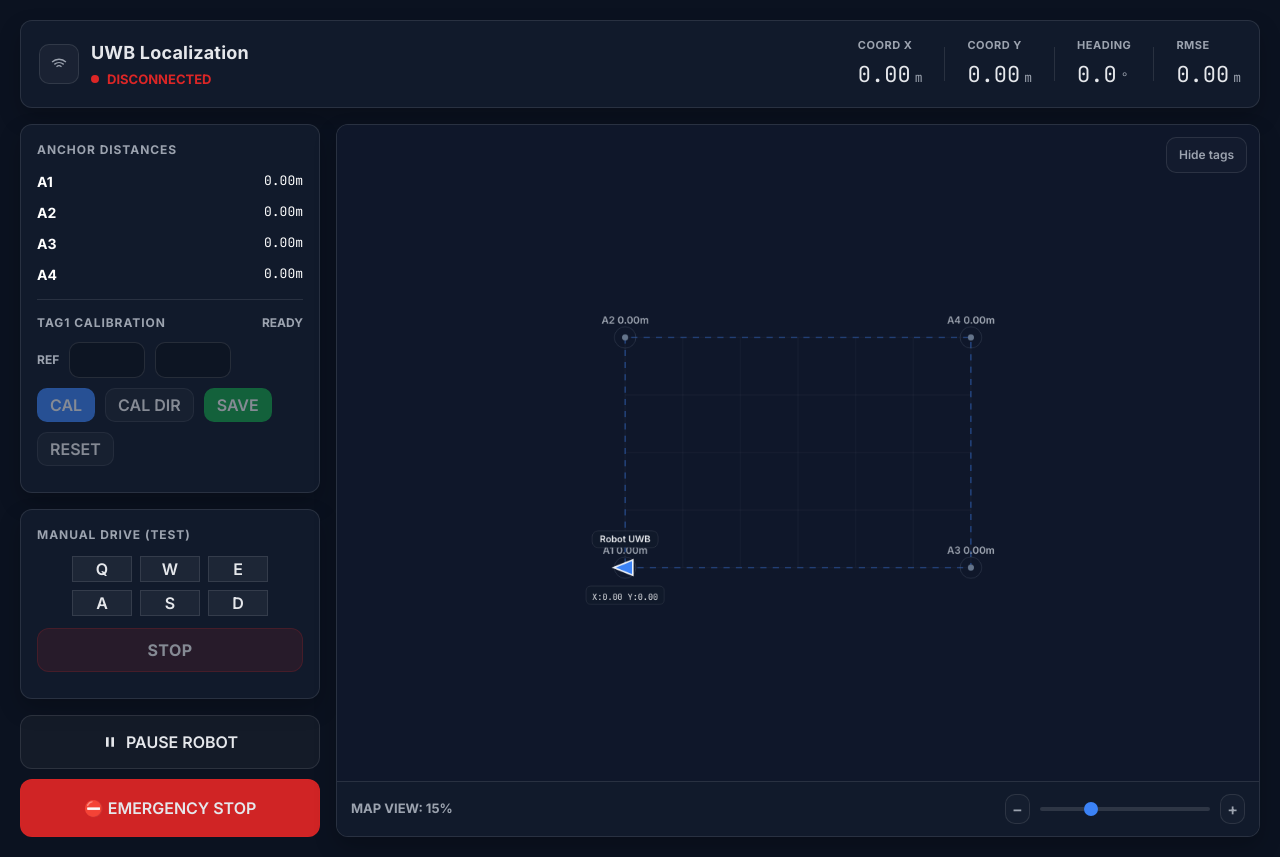
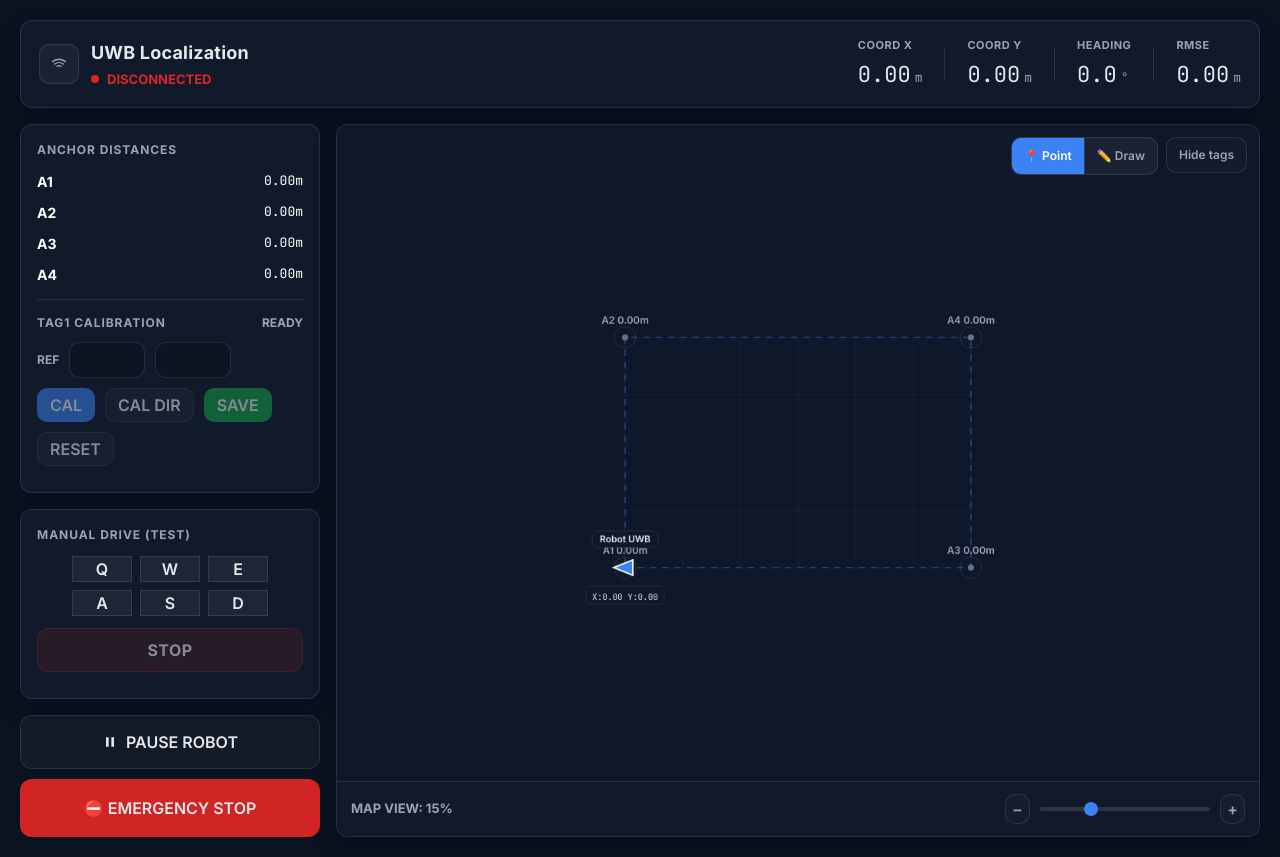
Before and after one commit to RobotUWB/Mobile-Robot-with-Ultra-Wideband-Localization, a React (Vite) app in the folder Robot Map Web/: page / in a window 1280 px wide. Built offline with nearby package versions, Linux system fonts and the light colour scheme; no server answers.

Commit message:
add funtion draw line route robot

```diff
--- a/Robot Map Web/src/App.jsx
+++ b/Robot Map Web/src/App.jsx
@@ -297,6 +297,7 @@ export default function App() {
   const [showTags, setShowTags] = useState(true);
   const [toast, setToast] = useState({ show: false, msg: "", type: "info" });
   const [navTarget, setNavTarget] = useState(null); // { x_m, y_m } — confirmed nav destination
+  const [clearPathTrigger, setClearPathTrigger] = useState(0); // Tell MapCanvas to clear drawn path
 
   /* --- Refs for Animation Loop --- */
   const anchorsRef = useRef(anchors);
@@ -818,6 +819,29 @@ export default function App() {
     }
   };
 
+  const handleRouteComplete = (pathPoints) => {
+    if (wsCmdRef.current && wsCmdRef.current.readyState === WebSocket.OPEN) {
+      if (pathPoints.length === 0) return;
+
+      // Limit to 50 points per user requirement
+      const limited = pathPoints.slice(0, 50);
+
+      // Map to x:y format
+      const pointStrings = limited.map(pt => `${pt.x_m.toFixed(2)}:${pt.y_m.toFixed(2)}`);
+      const cmdStr = `GOTO:${pointStrings.join(':')}`;
+
+      // Set target to the final destination point for the UI marker
+      const finalDest = limited[limited.length - 1];
+      setNavTarget({ x_m: finalDest.x_m, y_m: finalDest.y_m });
+
+      wsCmdRef.current.send(cmdStr);
+      showToast(`Started Route (${limited.length} points)`, "info");
+    } else {
+      showToast("Control WS not connected", "error");
+    }
+  };
+
+
   return (
     <>
       <GlobalStyles />
@@ -1016,7 +1040,12 @@ export default function App() {
                   <button
                     className="btn btnGhost"
                     style={{ height: 28, padding: "0 10px", borderRadius: 8, fontSize: 11 }}
-                    onClick={() => setNavTarget(null)}
+                    onClick={() => {
+                      setNavTarget(null);
+                      setClearPathTrigger(prev => prev + 1); // Tell MapCanvas to clear path
+                      sendDriveCmd("STOP"); // Stop robot if clearing active route
+                      showToast("Route Cleared", "info");
+                    }}
                   >
                     CLEAR
                   </button>
@@ -1096,7 +1125,9 @@ export default function App() {
             FIELD_W={FIELD_W}
             FIELD_H={FIELD_H}
             onMapClick={handleMapClick}
+            onRouteComplete={handleRouteComplete}
             navTarget={navTarget}
+            clearPathTrigger={clearPathTrigger}
           />
         </div>
       </div>
--- a/Robot Map Web/src/MapCanvas.jsx
+++ b/Robot Map Web/src/MapCanvas.jsx
@@ -15,13 +15,21 @@ const MapCanvas = ({
     FIELD_W,
     FIELD_H,
     onMapClick,
+    onRouteComplete,
     navTarget,
+    clearPathTrigger,
 }) => {
     const canvasRef = useRef(null);
     const mouseRef = useRef({ x: 0, y: 0, active: false });
 
-    // ✅ NEW: Target for Confirmation
+    // ✅ Target for Confirmation
     const [target, setTarget] = useState(null); // { x_m, y_m, px, py }
+
+    // ✅ Tools System
+    const [activeTool, setActiveTool] = useState("point"); // "point" | "draw"
+    const [drawPath, setDrawPath] = useState([]); // [{x_m, y_m}]
+    const drawPathRef = useRef([]); // Required for requestAnimationFrame closure
+    const isDrawingRef = useRef(false);
 
     // Refs for Animation Loop to avoid dependency staleness
     const scaleRef = useRef(scale);
@@ -40,6 +48,15 @@ const MapCanvas = ({
     useEffect(() => { poseRef.current = pose; }, [pose]);
     useEffect(() => { yawOffsetRef.current = yawOffset; }, [yawOffset]);
     useEffect(() => { navTargetRef.current = navTarget; }, [navTarget]);
+    useEffect(() => { drawPathRef.current = drawPath; }, [drawPath]);
+
+    // Clear path when requested by parent
+    useEffect(() => {
+        if (clearPathTrigger > 0) {
+            setDrawPath([]);
+            drawPathRef.current = [];
+        }
+    }, [clearPathTrigger]);
 
     /* --- Helper Functions (Lifted for Render usage) --- */
     const mmToPx = (mm, s) => mm * s;
@@ -266,6 +283,33 @@ const MapCanvas = ({
                 }
             }
 
+            // ✅ Route Drawing Path
+            const currentDrawPath = drawPathRef.current;
+            if (currentDrawPath.length > 0) {
+                ctx.save();
+                ctx.strokeStyle = "rgba(239, 68, 68, 0.8)"; // Red path
+                ctx.lineWidth = 4;
+                ctx.lineCap = "round";
+                ctx.lineJoin = "round";
+                ctx.beginPath();
+                for (let i = 0; i < currentDrawPath.length; i++) {
+                    const pt = toPx(currentDrawPath[i].x_m * 1000, currentDrawPath[i].y_m * 1000, cx, cy, s, bounds);
+                    if (i === 0) ctx.moveTo(pt.px, pt.py);
+                    else ctx.lineTo(pt.px, pt.py);
+                }
+                ctx.stroke();
+
+                // Draw dots at each captured point
+                ctx.fillStyle = "rgba(239, 68, 68, 1)";
+                for (let i = 0; i < currentDrawPath.length; i++) {
+                    const pt = toPx(currentDrawPath[i].x_m * 1000, currentDrawPath[i].y_m * 1000, cx, cy, s, bounds);
+                    ctx.beginPath();
+                    ctx.arc(pt.px, pt.py, 3, 0, Math.PI * 2);
+                    ctx.fill();
+                }
+                ctx.restore();
+            }
+
             // ✅ Navigation Target Marker
             const nt = navTargetRef.current;
             if (nt) {
@@ -391,6 +435,52 @@ const MapCanvas = ({
                     zIndex: 10,
                 }}
             >
+                <div style={{
+                    display: "flex",
+                    background: "rgba(255, 255, 255, 0.05)",
+                    border: "1px solid var(--border)",
+                    borderRadius: 10,
+                    overflow: "hidden"
+                }}>
+                    <button
+                        onClick={() => {
+                            setActiveTool("point");
+                            setDrawPath([]);
+                        }}
+                        style={{
+                            height: 36,
+                            padding: "0 12px",
+                            fontSize: 12,
+                            fontWeight: 600,
+                            border: "none",
+                            background: activeTool === "point" ? "var(--accent)" : "transparent",
+                            color: activeTool === "point" ? "#fff" : "var(--muted)",
+                            cursor: "pointer"
+                        }}
+                    >
+                        📍 Point
+                    </button>
+                    <button
+                        onClick={() => {
+                            setActiveTool("draw");
+                            setTarget(null);
+                        }}
+                        style={{
+                            height: 36,
+                            padding: "0 12px",
+                            fontSize: 12,
+                            fontWeight: 600,
+                            border: "none",
+                            borderLeft: "1px solid var(--border)",
+                            background: activeTool === "draw" ? "rgba(239, 68, 68, 0.5)" : "transparent",
+                            color: activeTool === "draw" ? "#fff" : "var(--muted)",
+                            cursor: "pointer"
+                        }}
+                    >
+                        ✏️ Draw
+                    </button>
+                </div>
+
                 <button
                     onClick={() => setShowTags(!showTags)}
                     className="btn btnGhost"
@@ -453,12 +543,17 @@ const MapCanvas = ({
 
                         const mmX = (x - cx) / s + midX;
                         const mmY = midY - (y - cy) / s;
+                        const x_m = mmX / 1000;
+                        const y_m = mmY / 1000;
 
-                        // Set Target for Confirmation
-                        setTarget({
-                            x_m: mmX / 1000,
-                            y_m: mmY / 1000
-                        });
+                        if (activeTool === "point") {
+                            // Set Target for Confirmation
+                            setTarget({ x_m, y_m });
+                        } else if (activeTool === "draw") {
+                            // Start drawing a route
+                            isDrawingRef.current = true;
+                            setDrawPath([{ x_m, y_m }]);
+                        }
                     }}
                     onPointerMove={(e) => {
                         const cvs = canvasRef.current;
@@ -474,14 +569,64 @@ const MapCanvas = ({
                             rW = rect.width; rH = rW / cvsAR;
                             oX = 0; oY = (rect.height - rH) / 2;
                         }
-                        mouseRef.current = {
-                            x: ((e.clientX - rect.left - oX) / rW) * cvs.width,
-                            y: ((e.clientY - rect.top - oY) / rH) * cvs.height,
-                            active: true,
-                        };
+
+                        const pointerX = ((e.clientX - rect.left - oX) / rW) * cvs.width;
+                        const pointerY = ((e.clientY - rect.top - oY) / rH) * cvs.height;
+
+                        mouseRef.current = { x: pointerX, y: pointerY, active: true };
+
+                        if (activeTool === "draw" && isDrawingRef.current) {
+                            // Inverse Calculation
+                            const cx = cvs.width / 2;
+                            const cy = cvs.height / 2;
+                            const s = scaleRef.current;
+                            const bounds = getBoundsFromAnchors(anchorsRef.current);
+                            const midX = (bounds.minX + bounds.maxX) / 2;
+                            const midY = (bounds.minY + bounds.maxY) / 2;
+
+                            const mmX = (pointerX - cx) / s + midX;
+                            const mmY = midY - (pointerY - cy) / s;
+                            const cur_x = mmX / 1000;
+                            const cur_y = mmY / 1000;
+
+                            setDrawPath(prev => {
+                                if (prev.length === 0) {
+                                    return [{ x_m: cur_x, y_m: cur_y }];
+                                }
+                                const last = prev[prev.length - 1];
+                                // Add point if moved at least 0.2 meters
+                                const dist = Math.hypot(cur_x - last.x_m, cur_y - last.y_m);
+                                if (dist > 0.2) {
+                                    return [...prev, { x_m: cur_x, y_m: cur_y }];
+                                }
+                                return prev;
+                            });
+                        }
+                    }}
+                    onPointerUp={() => {
+                        if (activeTool === "draw" && isDrawingRef.current) {
+                            isDrawingRef.current = false;
+
+                            // Send full route to execute
+                            if (drawPath.length > 1 && onRouteComplete) {
+                                onRouteComplete(drawPath);
+                                // ✅ Tool remains "draw" as requested
+                            } else {
+                                setDrawPath([]); // Too short, discard
+                            }
+                        }
                     }}
                     onPointerLeave={() => {
                         mouseRef.current.active = false;
+                        if (activeTool === "draw" && isDrawingRef.current) {
+                            isDrawingRef.current = false;
+
+                            if (drawPath.length > 1 && onRouteComplete) {
+                                onRouteComplete(drawPath);
+                            } else {
+                                setDrawPath([]); // Too short
+                            }
+                        }
                     }}
                 />
 
```
